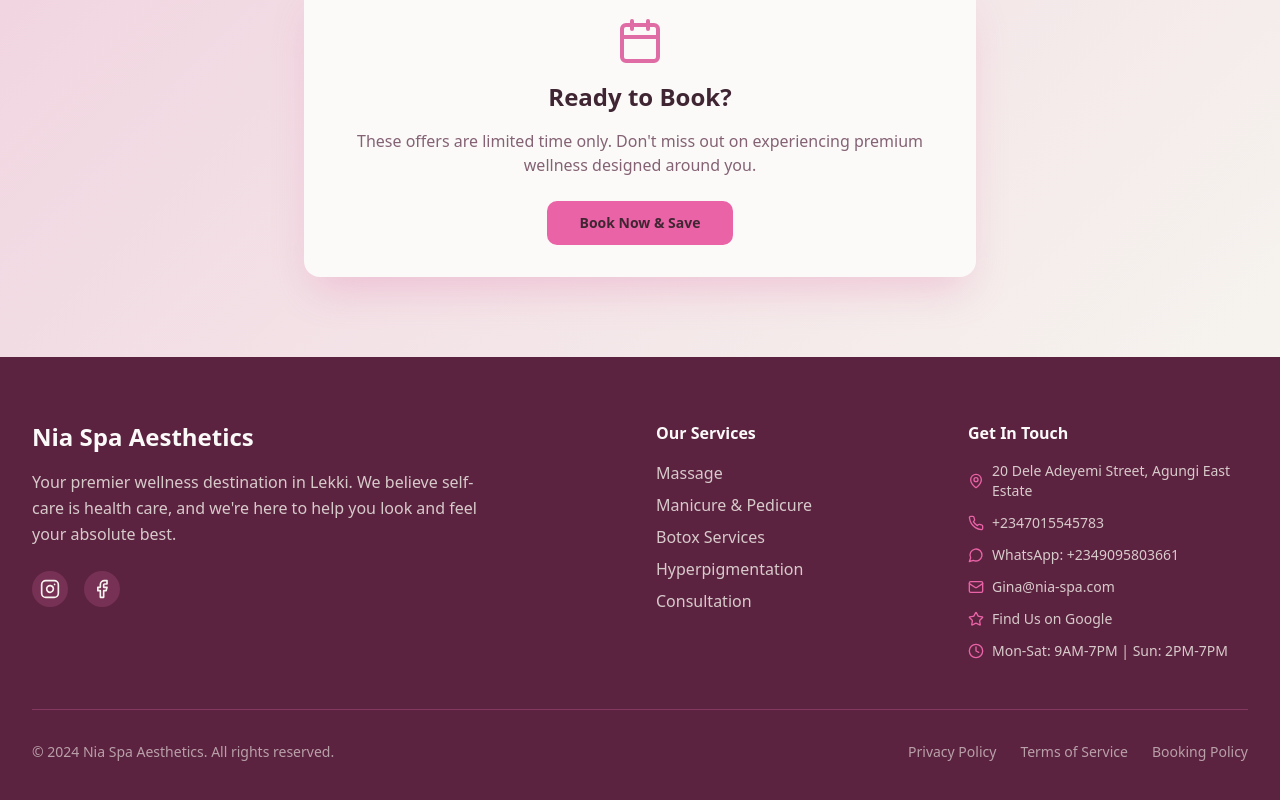
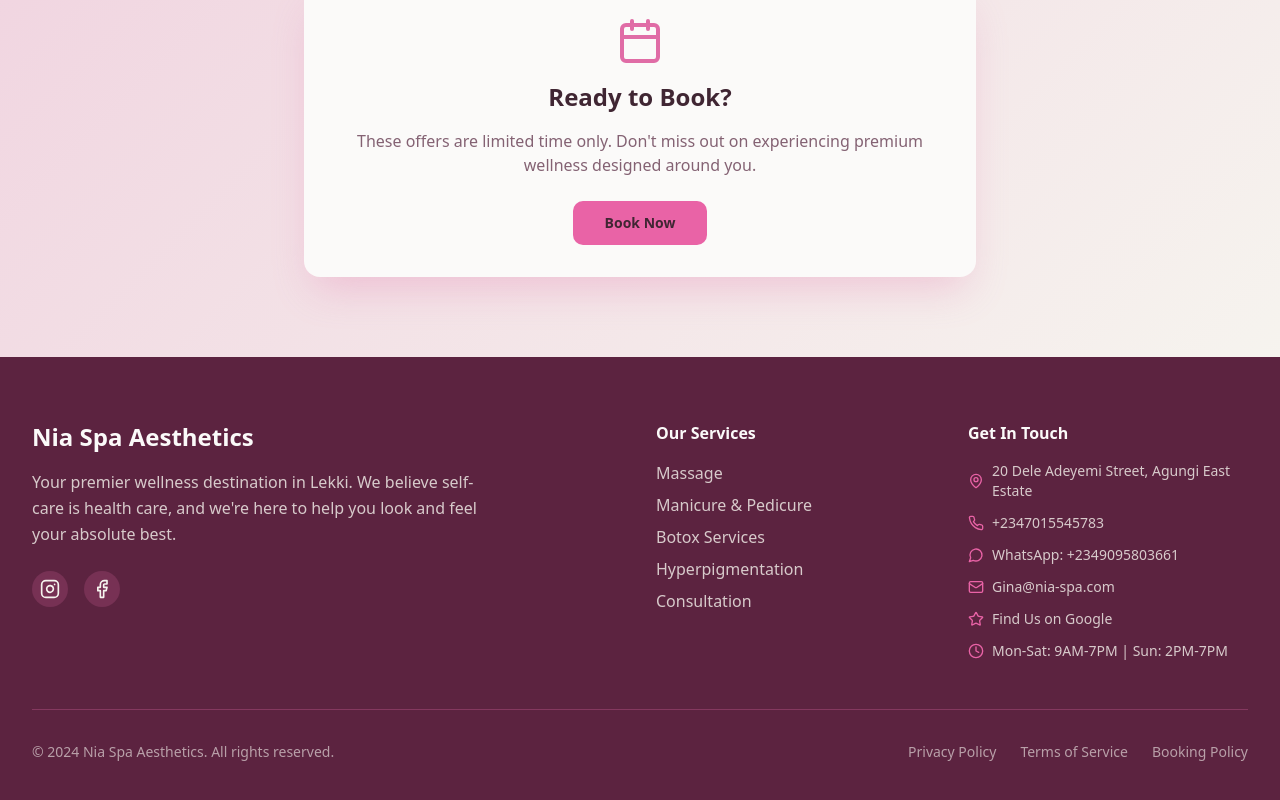
Before and after one commit to Moxsal/nia-spa-glow, a React (Vite) app: page /services in a window 1280 px wide. Shown: the part 4991-5791 px from the top of the page. Built offline with nearby package versions, Linux system fonts and the light colour scheme; the HTML template or start-up script is replaced by a standard one.

Commit message:
Changes
Co-authored-by: Moxsal <230216966+Moxsal@users.noreply.github.com>

```diff
--- a/src/components/SpecialOffersSection.tsx
+++ b/src/components/SpecialOffersSection.tsx
@@ -118,7 +118,7 @@ const SpecialOffersSection = () => {
               wellness designed around you.
             </p>
             <Button size="lg" className="bg-spa-gold hover:bg-spa-gold-light text-spa-text-primary font-semibold" asChild>
-              <Link to="/contact">Book Now & Save</Link>
+              <Link to="/contact">Book Now</Link>
             </Button>
           </div>
         </div>
```
